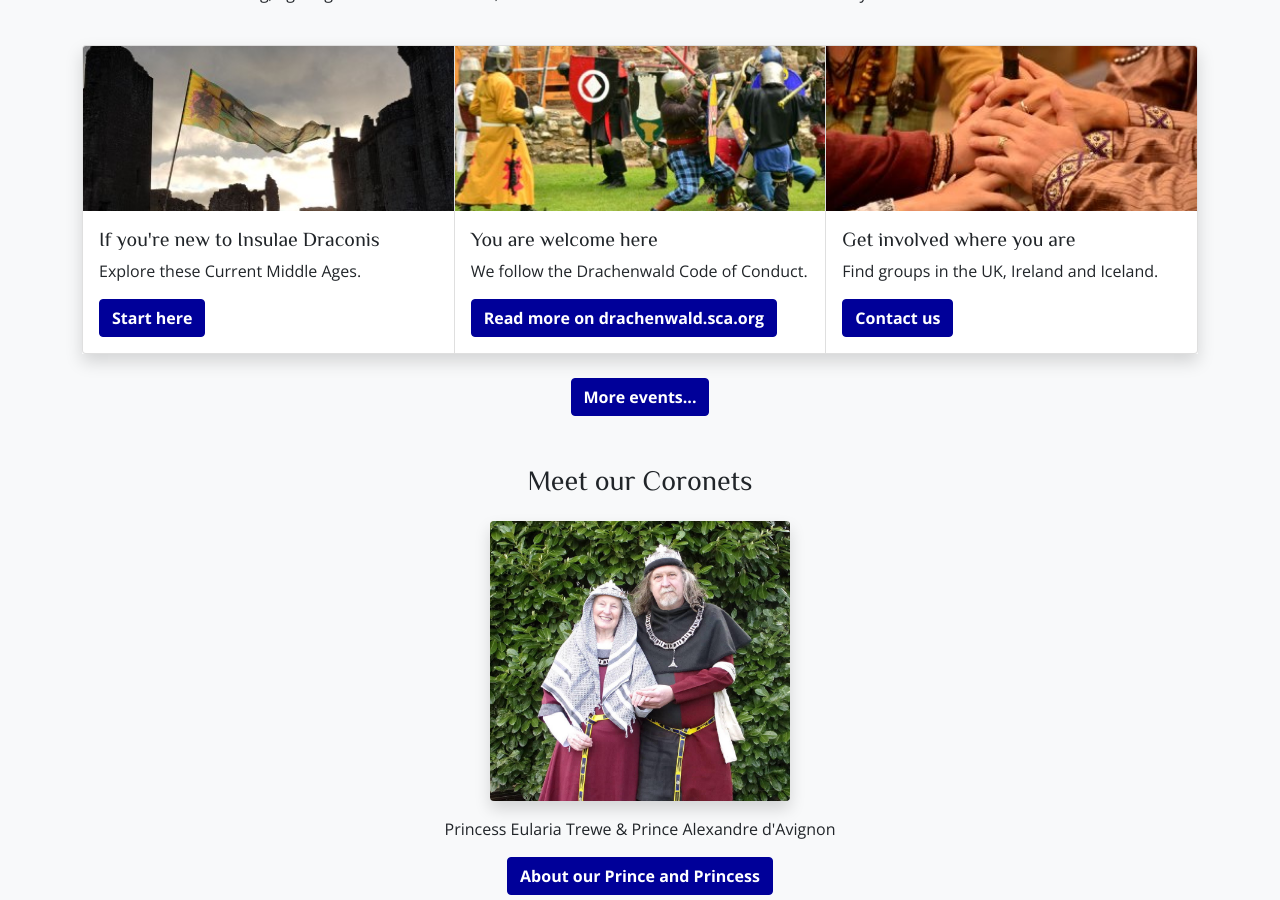
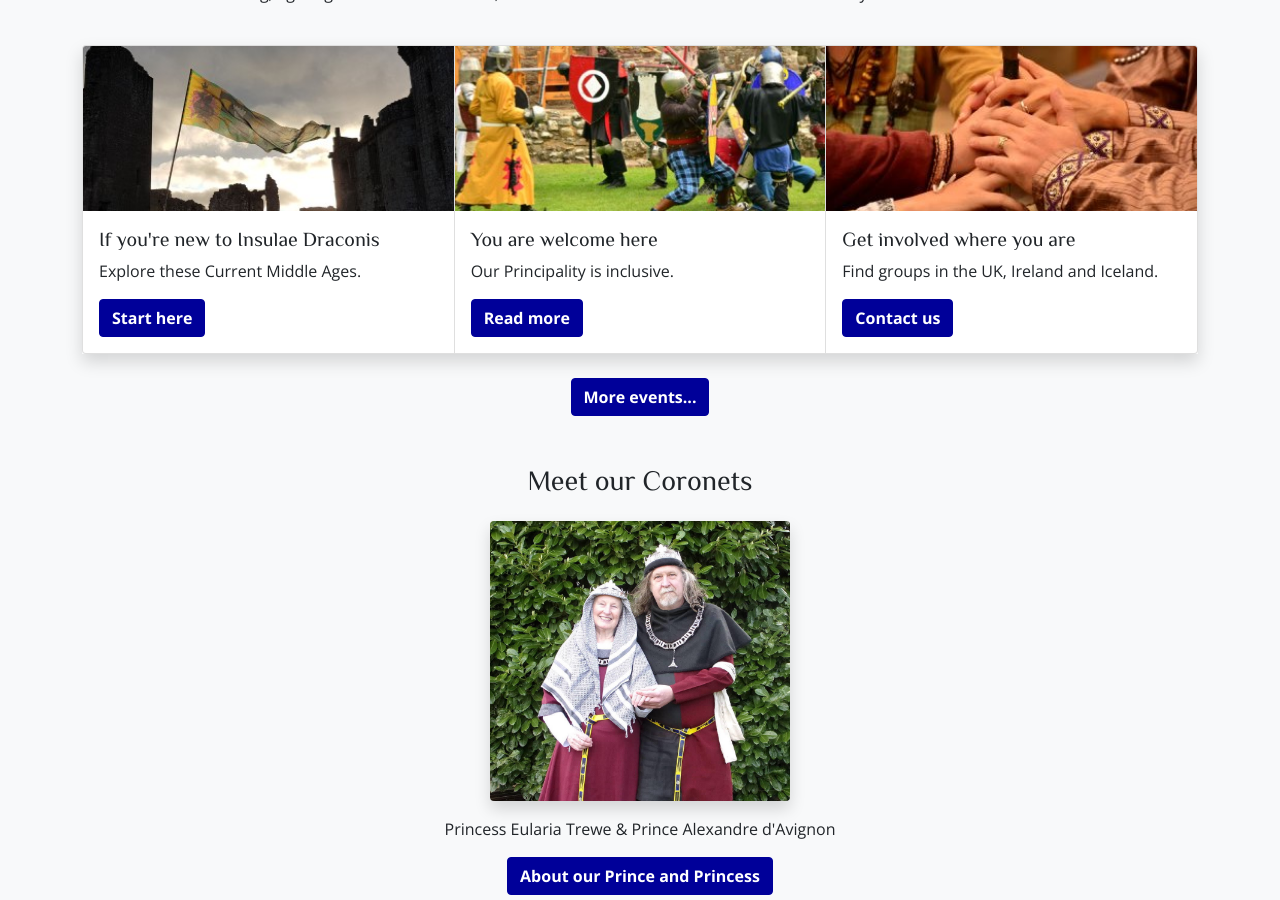
Before and after one commit to drachenwald/insulae-draconis, a Jekyll site: the page built from index.html, in a window 1280 px wide and 900 px high, scrolled down 380 px. Built offline with Jekyll 4.4.1, drawn with Linux system fonts in a browser that asks for light colours; comment, search, counter and statistics services are not loaded.

Commit message:
Update index.html
Added inclusivity statement to landing page

```diff
--- a/index.html
+++ b/index.html
@@ -29,9 +29,9 @@ subtitle: Learn history by living it
     <img src="/images/splash/activities.jpg" class="card-img-top" />
     <div class="card-body">
       <h5 class="card-title">You are welcome here</h5>
-      <p class="card-text">We follow the Drachenwald Code of Conduct.</p>
+      <p class="card-text">Our Principality is inclusive.</p>
       <p class="card-text">
-        <a role="button" class="btn btn-primary stretched-link" href="https://drachenwald.sca.org/offices/seneschal/diversity-equity-inclusion-council/">Read more on drachenwald.sca.org</a>
+        <a role="button" class="btn btn-primary stretched-link" href="https://insulaedraconis.org/governance/inclusivity-statement/">Read more</a>
       </p>
     </div>
   </div>
```
